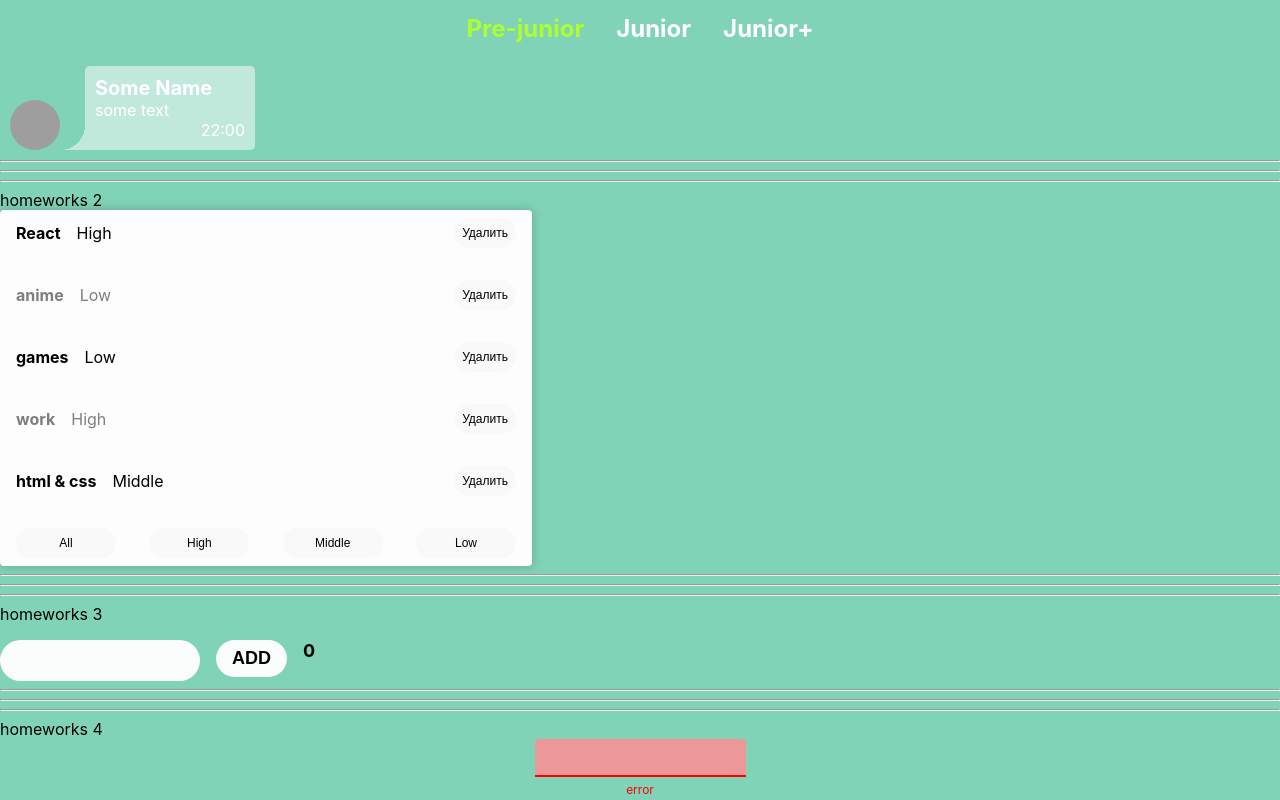
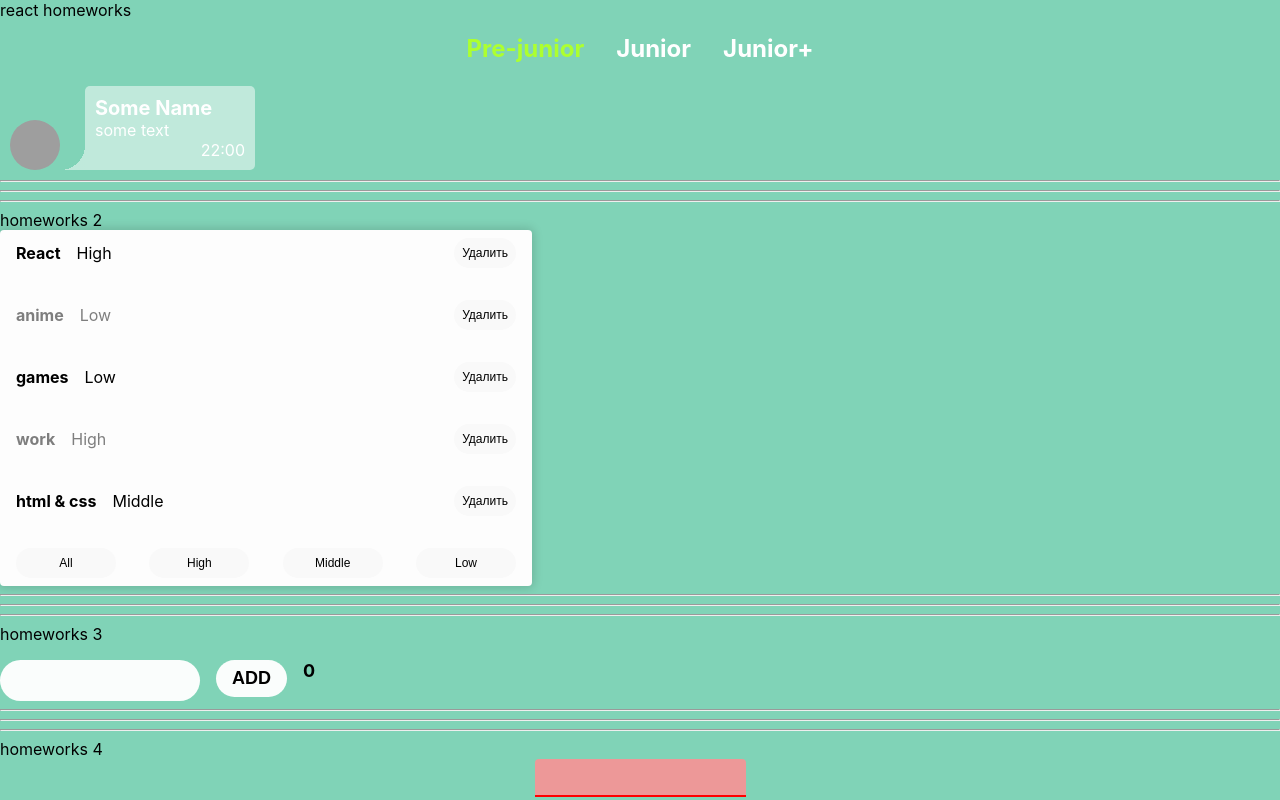
Before and after one commit to TheRebellionDreamer/ignat-homeworks, a React (Create React App) app: page /#/pre-junior in a window 1280 px wide. Shown: the top 800 px of the page. Built offline with nearby package versions, Linux system fonts and the light colour scheme; grey boxes are pictures that could not be loaded.

Commit message:
Fix App component

```diff
--- a/src/p1-main/m1-ui/u1-app/App.tsx
+++ b/src/p1-main/m1-ui/u1-app/App.tsx
@@ -5,6 +5,7 @@ import s from './App.module.css';
 function App() {
   return (
     <div className={s.App}>
+      react homeworks
       <HW5 />
     </div>
   );
```
